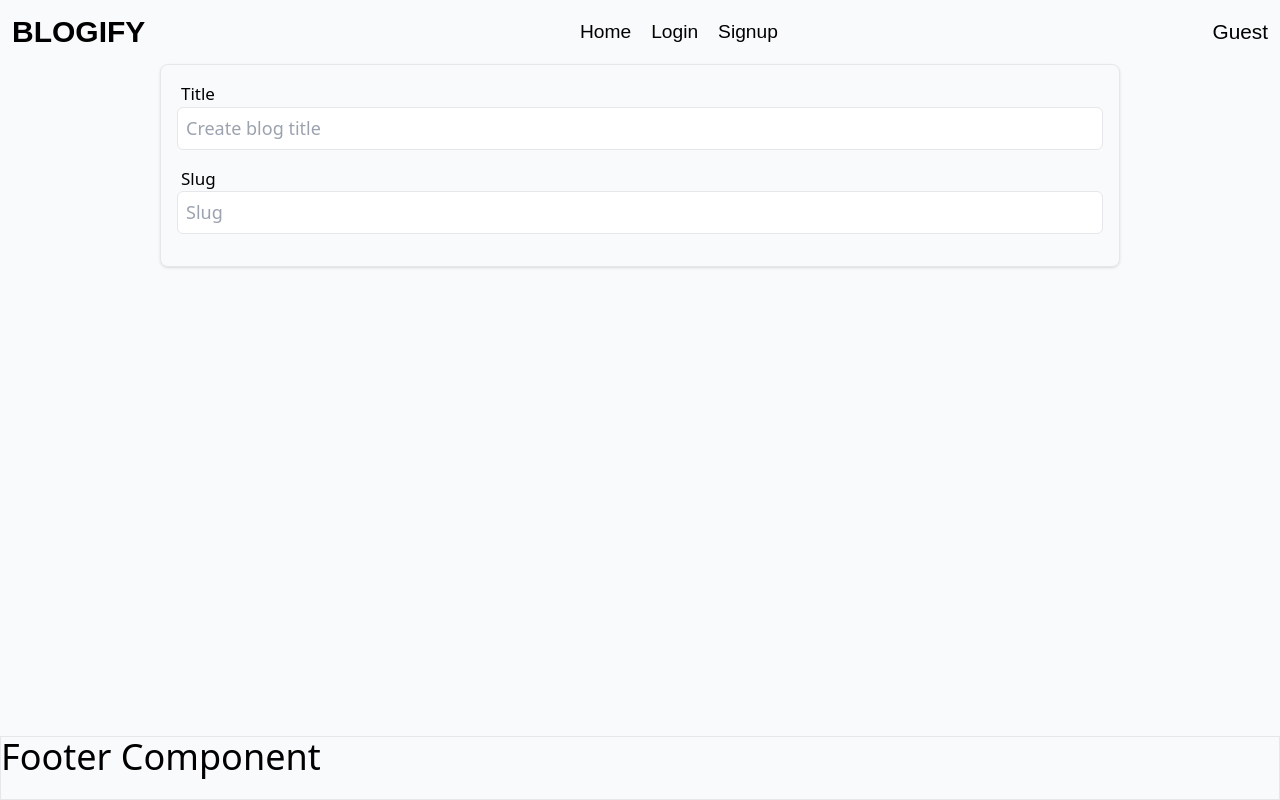
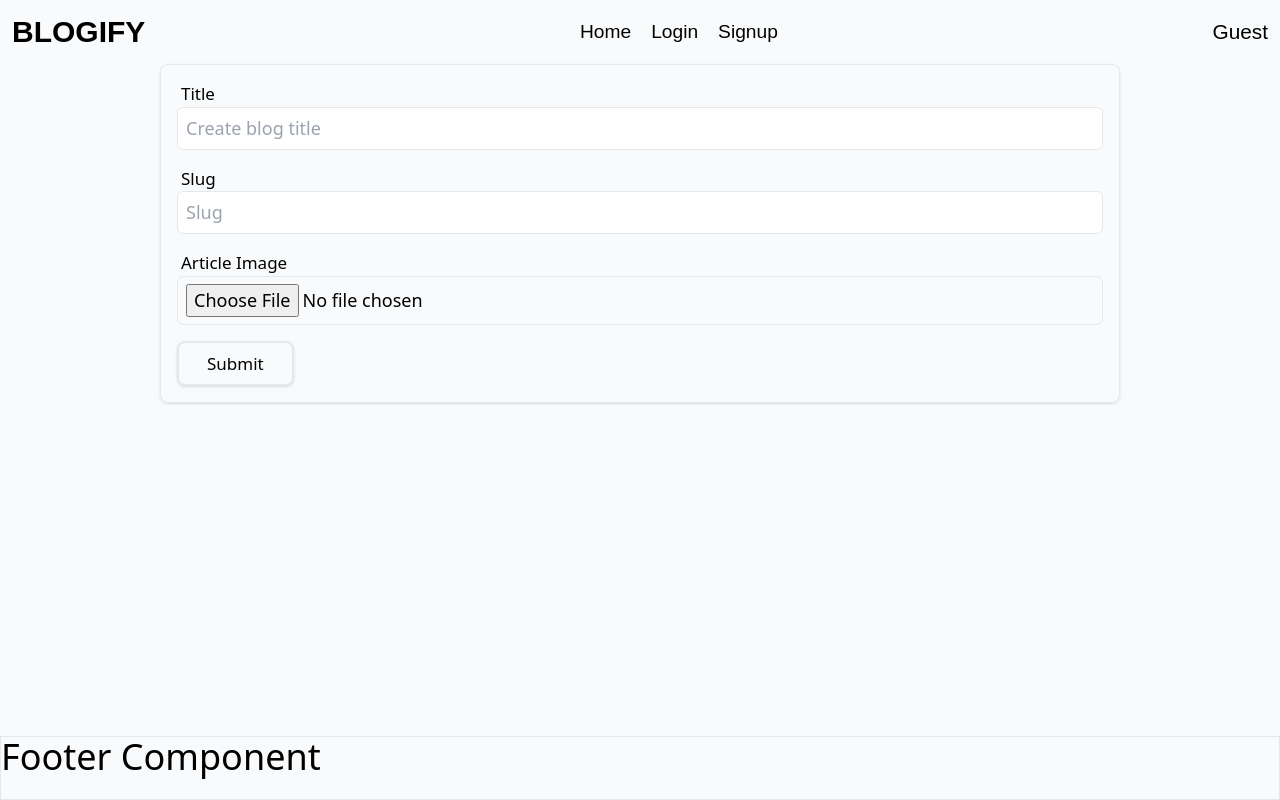
Before and after one commit to vishalkumar12323/Blog-react-app, a React (Vite) app: page / in a window 1280 px wide. Built offline with nearby package versions, Linux system fonts and the light colour scheme; a web font is replaced by a local one.

Commit message:
update env

```diff
--- a/src/components/BlogForm.jsx
+++ b/src/components/BlogForm.jsx
@@ -1,18 +1,72 @@
-import { Input, Button, Select } from "./index";
+import { Input, Button, Select, RTEditor } from "./index";
 import { useForm } from "react-hook-form";
+import { db } from "../services/db_service";
+import { useSelector } from "react-redux";
+import { useCallback, useEffect } from "react";
 
 const BlogForm = ({ post }) => {
-  const { register, handleSubmit, watch } = useForm({
-    defaultValues: { title: "" },
-  });
+  const { register, handleSubmit, watch, control, setValue, getValues } =
+    useForm({
+      defaultValues: {
+        title: post?.title || "",
+        slug: post?.slug || "",
+        content: post?.content || "",
+        status: post?.status || "active",
+      },
+    });
 
-  const onSubmit = (data) => {
-    console.log(data);
+  const user = useSelector((state) => state.user);
+  // console.log(user);
+  const onSubmit = async (data) => {
+    if (post) {
+      const file = data.image[0] ? await db.uploadFile(data.image[0]) : null;
+      if (file) {
+        await db.deleteFile(post?.articleimage);
+      }
+      const blogPost = await db.updateBlog(post.$id, {
+        ...data,
+        articleimage: file ? file.$id : null,
+      });
+
+      if (blogPost) {
+        // navigate user
+        // navigate(`/blog/${blogPost.$id}`)
+      }
+    } else {
+      const file = data.image[0] ? await db.uploadFile(data.image[0]) : null;
+      if (file) {
+        const blogPost = await db.createBlog({
+          ...data,
+          articleimage: file.$id,
+          userid: user?.$id,
+        });
+        if (blogPost) {
+          // navigate user
+          // navigate(`/blog/${blogPost.$id}`)
+        }
+      }
+    }
   };
+
+  const slugTransform = useCallback((value) => {
+    if (value && typeof value === "string") {
+      return value.toLowerCase().replace(/ /g, "-");
+    }
+    return "";
+  }, []);
+
+  useEffect(() => {
+    const subscription = watch((value, { name }) => {
+      if (name === "title") {
+        setValue("slug", slugTransform(value.title), { shouldValidate: true });
+      }
+    });
+    return () => subscription.unsubscribe();
+  }, [watch, slugTransform, setValue]);
   return (
     <>
       <div className="w-3/4 mx-auto rounded-lg shadow border p-4">
-        <form onSubmit={handleSubmit(onSubmit)} className="">
+        <form onSubmit={handleSubmit(onSubmit)}>
           <Input
             label="title"
             placeholder="Create blog title"
@@ -26,9 +80,23 @@ const BlogForm = ({ post }) => {
               required: "slug is required",
             })}
             onInput={(e) => {
-              console.log(e);
+              const { value } = e.currentTarget;
+              setValue("slug", slugTransform(value), { shouldValidate: true });
             }}
           />
+
+          <Input
+            label="Article Image"
+            type="file"
+            accept="image/png, image/jpg, image/jpeg, image/gif"
+            {...register("articleimage", { required: "image is required" })}
+          />
+
+          {/* <RTEditor control={control} /> */}
+
+          <div>
+            <Button type="submit">Submit</Button>
+          </div>
         </form>
       </div>
     </>
--- a/src/components/Button.jsx
+++ b/src/components/Button.jsx
@@ -4,7 +4,7 @@ const Button = ({ className, type, children, ...props }) => {
   return (
     <button
       className={clsx(
-        `border focus:shadow active:shadow py-2 px-7 rounded-lg text-[17px] font-normal`,
+        `border-2 shadow active:shadow py-2 px-7 rounded-lg text-[17px] font-normal`,
         className
       )}
       type={type}
--- a/src/components/RTEditor.jsx
+++ b/src/components/RTEditor.jsx
@@ -1,16 +1,18 @@
 import { Editor } from "@tinymce/tinymce-react";
 import { Controller } from "react-hook-form";
+import { config } from "../config/config";
 
 const RTEditor = ({ name, label, control, defaultValue }) => {
   return (
     <>
-      <div className="w-full">
+      <div className="w-full mb-3">
         {label && <label className="inline-block mb-1 pl-1">{label}</label>}
         <Controller
           name={name || "content"}
           control={control}
           render={({ field: { onChange } }) => (
             <Editor
+              apiKey={config.tinymce_api_key}
               initialValue={defaultValue}
               init={{
                 height: 500,
--- a/src/config/config.js
+++ b/src/config/config.js
@@ -4,4 +4,5 @@ export const config = {
   appwrite_database_id: String(import.meta.VITE_APPWRITE_DATABASE_ID),
   appwrite_collection_id: String(import.meta.VITE_APPWRITE_COLLECTION_ID),
   appwrite_bucket_id: String(import.meta.VITE_APPWRITE_BUCKET_ID),
+  tinymce_api_key: String(import.meta.VITE_TINYMCE_API_KEY),
 };
```
